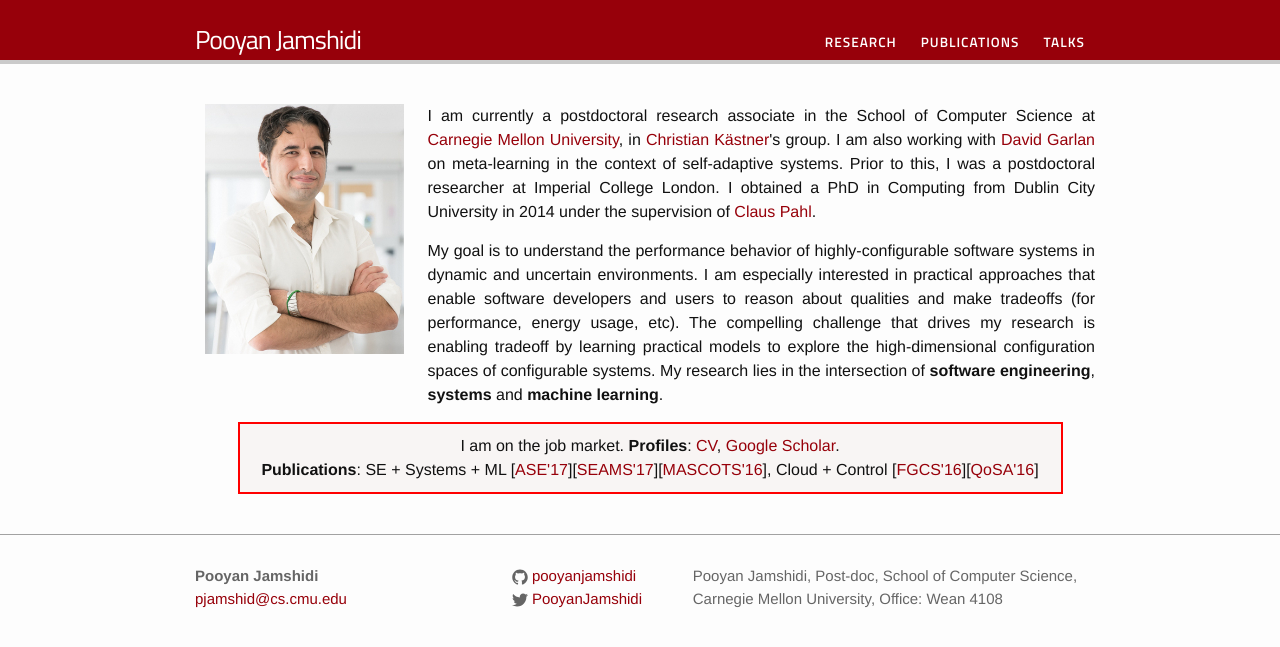
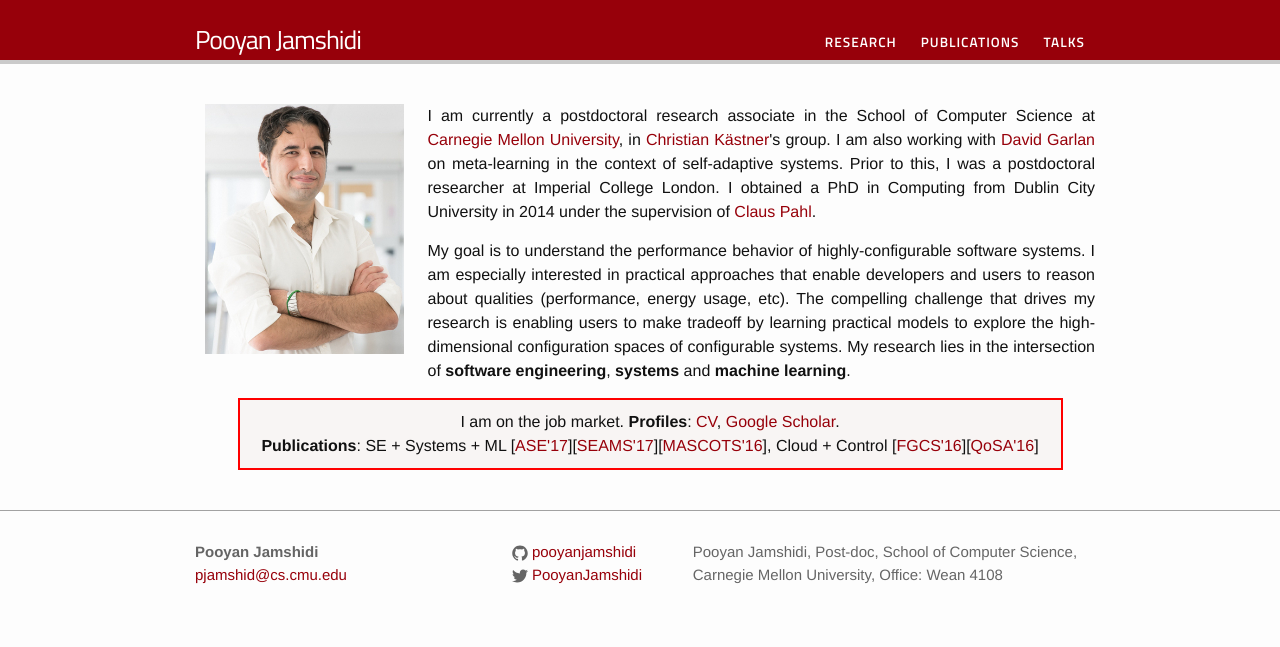
Before and after one commit to pooyanjamshidi/pooyanjamshidi.github.io, a Jekyll site: the page built from index.html, in a window 1280 px wide. Shown: the top 647 px of the page. Built offline with Jekyll 4.4.1, drawn with Linux system fonts in a browser that asks for light colours.

```diff
--- a/index.html
+++ b/index.html
@@ -17,7 +17,7 @@
         </p>
 
         <p align=justify>
-        My goal is to understand the performance behavior of highly-configurable software systems in dynamic and uncertain environments. I am especially interested in practical approaches that enable software developers and users to reason about qualities and make tradeoffs (for performance, energy usage, etc). The compelling challenge that drives my research is enabling tradeoff by learning practical models to explore the high-dimensional configuration spaces of configurable systems. My research lies in the intersection of <b>software engineering</b>, <b>systems</b> and <b>machine learning</b>.
+        My goal is to understand the performance behavior of highly-configurable software systems. I am especially interested in practical approaches that enable developers and users to reason about qualities (performance, energy usage, etc). The compelling challenge that drives my research is enabling users to make tradeoff by learning practical models to explore the high-dimensional configuration spaces of configurable systems. My research lies in the intersection of <b>software engineering</b>, <b>systems</b> and <b>machine learning</b>.
 		</p>
 	</div>
 
```
